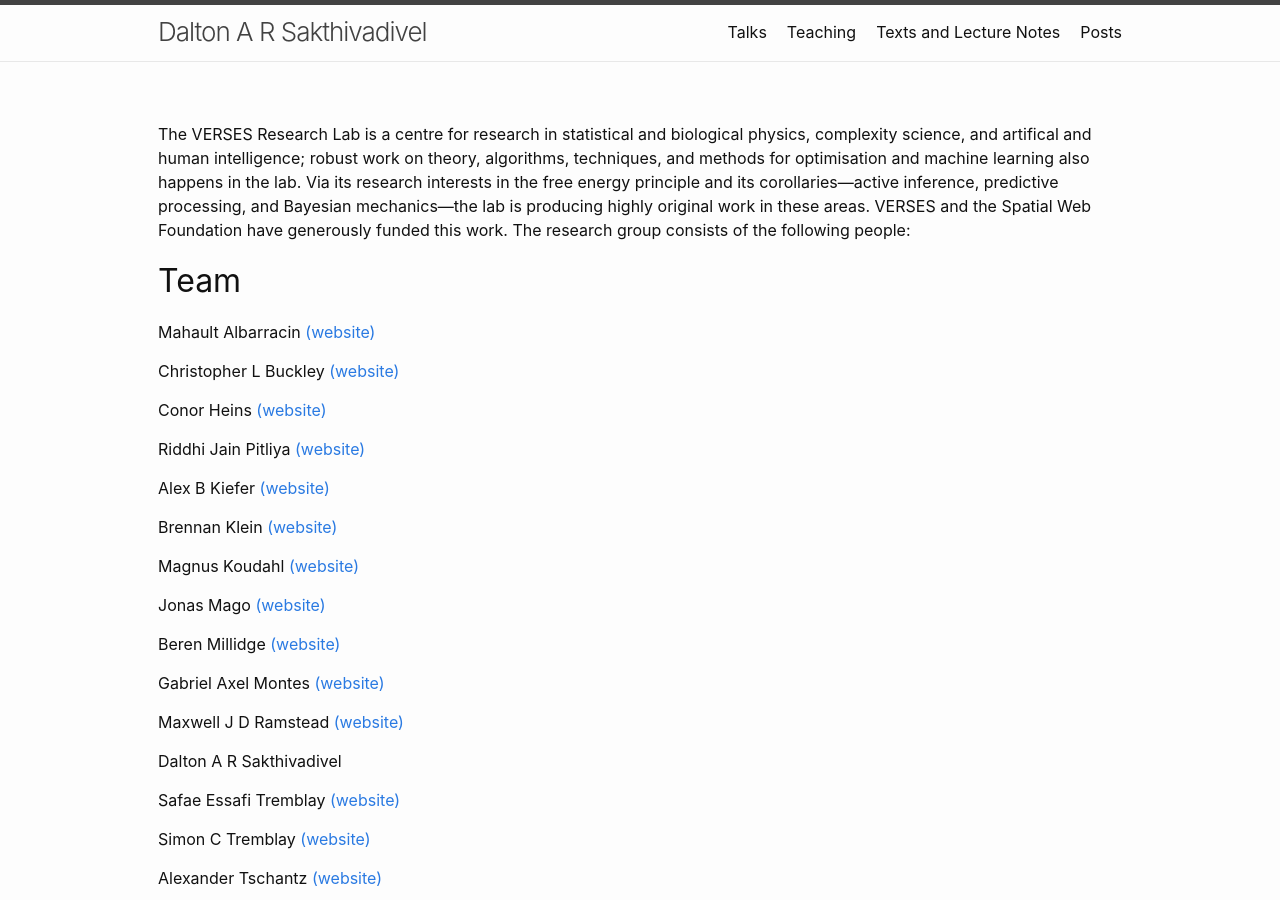
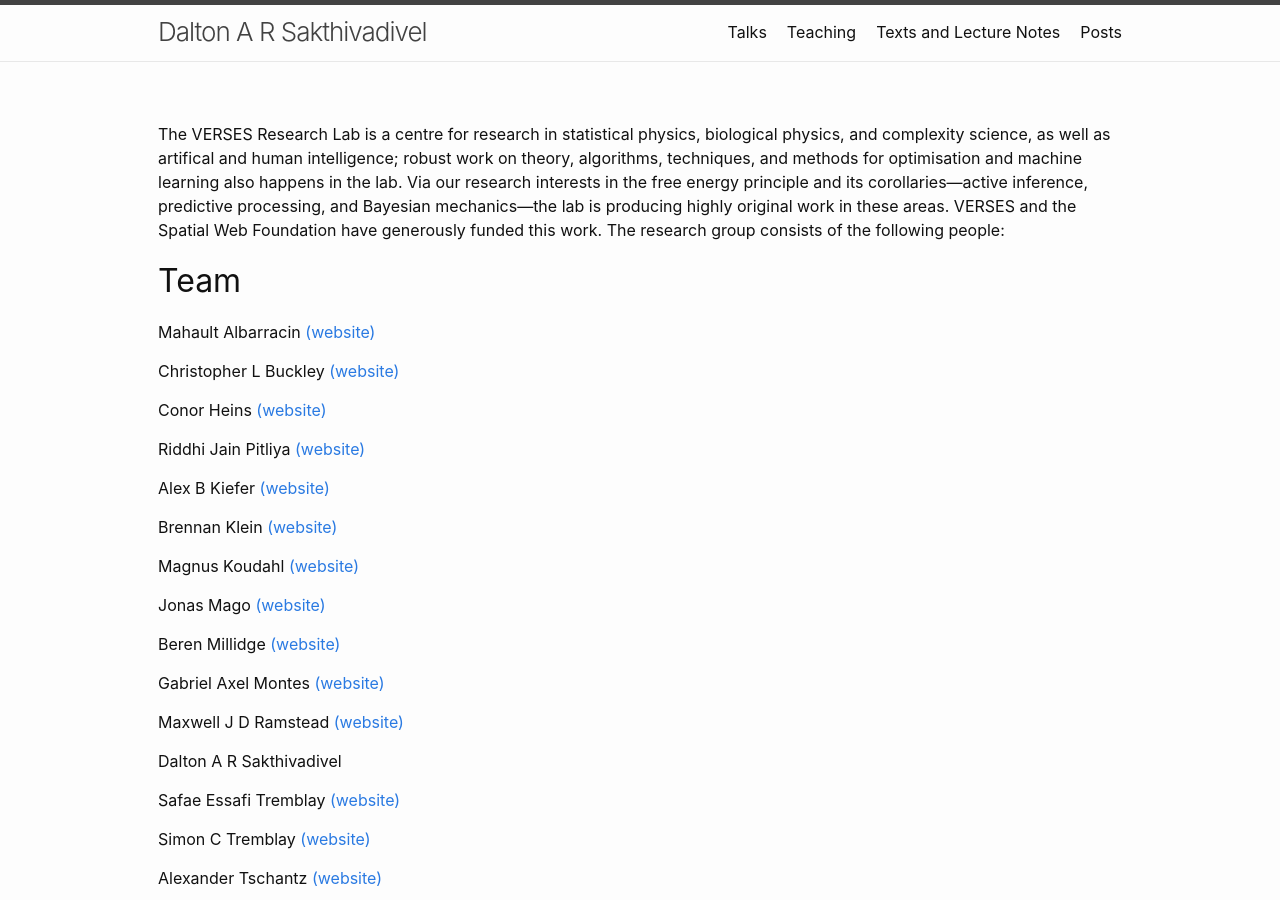
Before and after one commit to DARSakthi/DARSakthi.github.io, a Jekyll site: the page built from verses-lab.markdown, in a window 1280 px wide and 900 px high. Built offline with Jekyll 4.4.1, drawn with Linux system fonts in a browser that asks for light colours.

Commit message:
Changed bit at beginning

```diff
--- a/verses-lab.markdown
+++ b/verses-lab.markdown
@@ -3,7 +3,7 @@ layout: page
 permalink: /verses-lab/
 ---
 
-The VERSES Research Lab is a centre for research in statistical and biological physics, complexity science, and artifical and human intelligence; robust work on theory, algorithms, techniques, and methods for optimisation and machine learning also happens in the lab. Via its research interests in the free energy principle and its corollaries—active inference, predictive processing, and Bayesian mechanics—the lab is producing highly original work in these areas. VERSES and the Spatial Web Foundation have generously funded this work. The research group consists of the following people:
+The VERSES Research Lab is a centre for research in statistical physics, biological physics, and complexity science, as well as artifical and human intelligence; robust work on theory, algorithms, techniques, and methods for optimisation and machine learning also happens in the lab. Via our research interests in the free energy principle and its corollaries—active inference, predictive processing, and Bayesian mechanics—the lab is producing highly original work in these areas. VERSES and the Spatial Web Foundation have generously funded this work. The research group consists of the following people:
 
 ## Team
 
```
